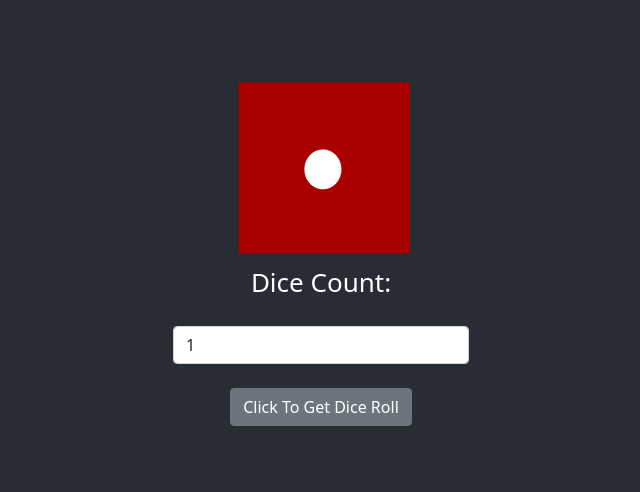
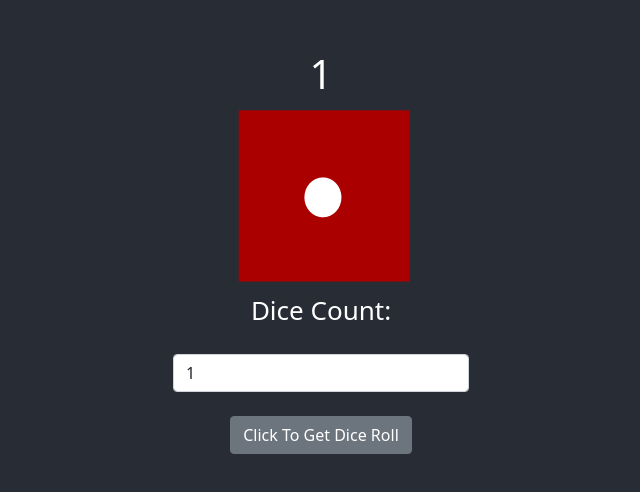
Before and after one commit to jobrien874/DiceGame, a React (Create React App) app: page / in a window 1280 px wide. Shown: the part 148-640 px from the top of the page, without its empty margins (319-959 px from the left). Built offline with nearby package versions, Linux system fonts and the light colour scheme.

Commit message:
Add total

```diff
--- a/src/components/game/Game.jsx
+++ b/src/components/game/Game.jsx
@@ -8,6 +8,7 @@ class Game extends Component {
   state = {
     diceCount: 1,
     diceNumbers: [1],
+    total: 1,
     maxDiceAmount: [1, 2, 3, 4, 5, 6],
     diceStyle: ["Regular", "Chaos", "Wood"],
     sameNumber: false,
@@ -20,12 +21,14 @@ class Game extends Component {
 
   setDiceNumbers = (diceCount) => {
     let diceNumbers = [];
+    let total = 0;
     for (let i = 0; i < diceCount; i++) {
       let counter = Math.floor(Math.random() * 6) + 1;
+      total+=counter;
       diceNumbers.push(counter);
     }
 
-    this.setState({ diceNumbers });
+    this.setState({ diceNumbers, total });
   };
 
   getDiceRoll = () => {
@@ -42,10 +45,11 @@ class Game extends Component {
   getDiceStyle = (e) => {};
 
   render() {
-    const { diceCount, diceNumbers, maxDiceAmount, diceStyle } = this.state;
+    const { diceCount, diceNumbers, maxDiceAmount, diceStyle, total} = this.state;
 
     return (
       <React.Fragment>
+        <h1>{total}</h1>
         <DiceContainer diceCount={diceCount} diceNumber={diceNumbers} />
         <div className="container-fluid w-25">
           <div className="form-group mt-2">
```
Also changed, not shown: 1 other file (tests, documents, lock files or other folders).
